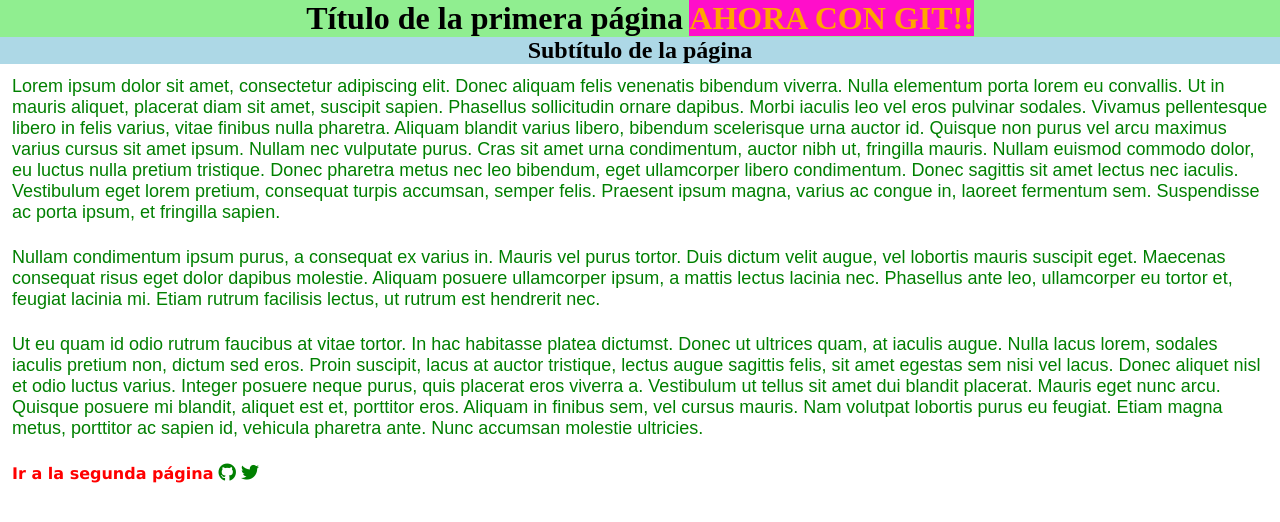
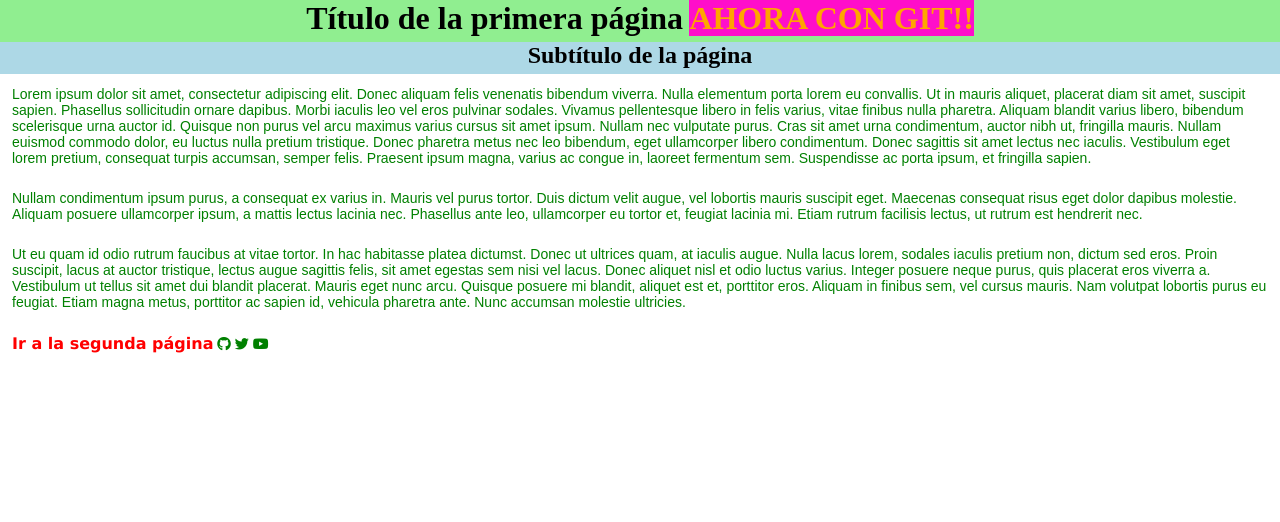
Before and after one commit to dmarinsalv/dmarinsalv.github.io, a plain HTML site: page index.html in a window 1280 px wide. Drawn offline with Linux system fonts and the light colour scheme.

Commit message:
Afegeixo icona YouTube i paddings als headers

```diff
--- a/estilos.css
+++ b/estilos.css
@@ -5,11 +5,13 @@
 h1 {
   text-align: center;
   background-color: lightgreen;
+  padding-bottom: 5px;
 }
 
 h2 {
   text-align: center;
   background-color: lightblue;
+  padding-bottom: 5px;
 }
 
 p {
--- a/index.html
+++ b/index.html
@@ -9,7 +9,7 @@
       /*queremos que en esta página los párrafos sean diferentes a los 'por defecto'*/
       p {
         font-family: Arial;
-        font-size: 18px;
+        font-size: 14px;
       }
     </style>
   </head>
@@ -20,7 +20,7 @@
     <p>Nullam condimentum ipsum purus, a consequat ex varius in. Mauris vel purus tortor. Duis dictum velit augue, vel lobortis mauris suscipit eget. Maecenas consequat risus eget dolor dapibus molestie. Aliquam posuere ullamcorper ipsum, a mattis lectus lacinia nec. Phasellus ante leo, ullamcorper eu tortor et, feugiat lacinia mi. Etiam rutrum facilisis lectus, ut rutrum est hendrerit nec.</p>
     <p>Ut eu quam id odio rutrum faucibus at vitae tortor. In hac habitasse platea dictumst. Donec ut ultrices quam, at iaculis augue. Nulla lacus lorem, sodales iaculis pretium non, dictum sed eros. Proin suscipit, lacus at auctor tristique, lectus augue sagittis felis, sit amet egestas sem nisi vel lacus. Donec aliquet nisl et odio luctus varius. Integer posuere neque purus, quis placerat eros viverra a. Vestibulum ut tellus sit amet dui blandit placerat. Mauris eget nunc arcu. Quisque posuere mi blandit, aliquet est et, porttitor eros. Aliquam in finibus sem, vel cursus mauris. Nam volutpat lobortis purus eu feugiat. Etiam magna metus, porttitor ac sapien id, vehicula pharetra ante. Nunc accumsan molestie ultricies.</p>
     <p>
-      <a href="segunda.html">Ir a la segunda página</a> <i class="fab fa-github"></i> <i class="fab fa-twitter"></i>
+      <a href="segunda.html">Ir a la segunda página</a> <i class="fab fa-github"></i> <i class="fab fa-twitter"></i> <i class="fab fa-youtube"></i>
     </p>
   </body>
 </html>
```
